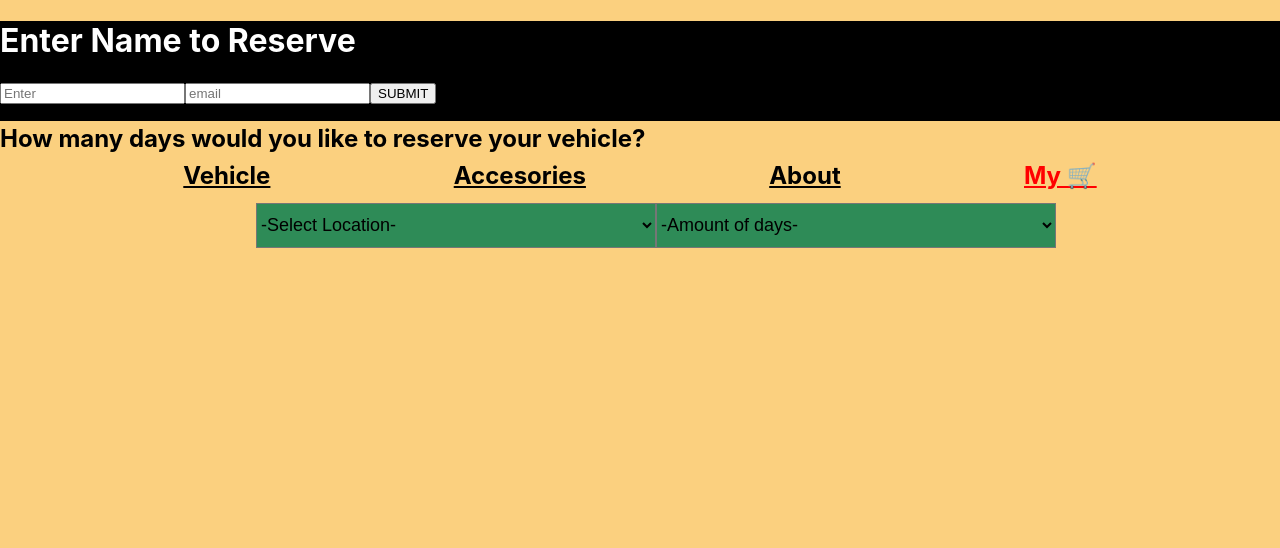
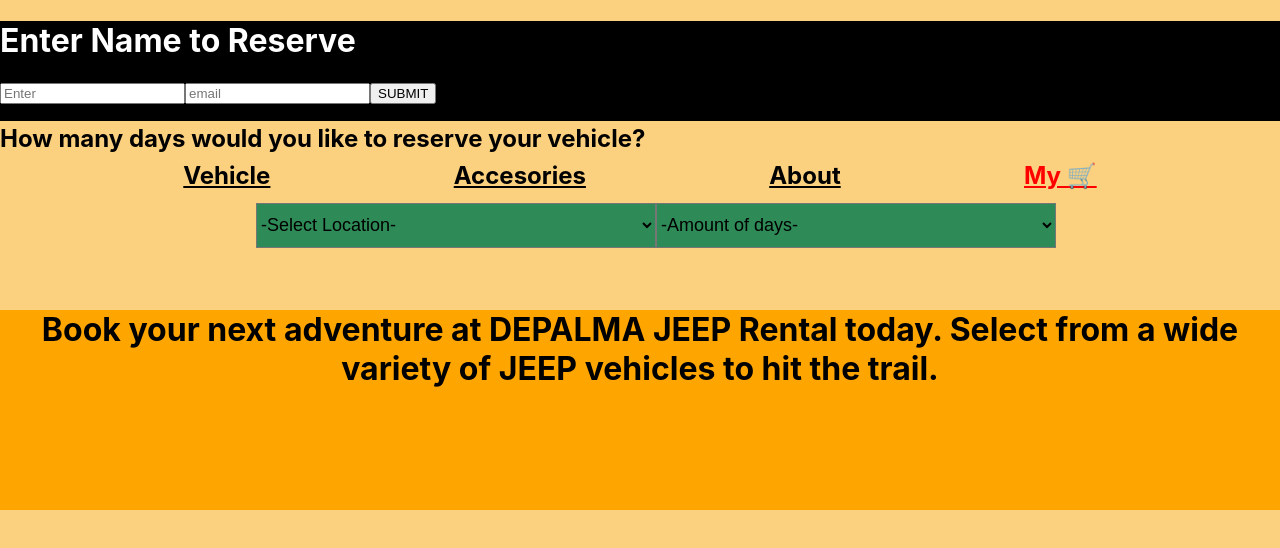
Before and after one commit to Briandepalmas/DepalmaRental, a React (Create React App) app: page /About in a window 1280 px wide. Shown: the top 548 px of the page. Built offline with nearby package versions, Linux system fonts and the light colour scheme; no server answers.

Commit message:
css added to pictures

```diff
--- a/src/App.css
+++ b/src/App.css
@@ -1,5 +1,11 @@
 body{
   background-color: rgb(251, 208, 127);
+}
+#about{
+  margin-top: 100px;
+  text-align: center;
+  background-color: orange;
+  height:200px
 }
 #location{
   margin-left: 20%;
--- a/src/App.js
+++ b/src/App.js
@@ -4,6 +4,7 @@
 import Jeep from './components/Jeep'
 import Cart from './components/Cart'
 import Accesories from './components/Accesories'
+import About from './components/About'
 import './App.css';
 
 function App() {
@@ -18,7 +19,7 @@
         <nav className="nav">
           <h1><Link to="/jeep">Vehicle</Link></h1>
           <h1><Link to="/Accesories">Accesories</Link></h1>
-          <h1><Link to="/Product">About</Link></h1>
+          <h1><Link to="/About">About</Link></h1>
           <h1><Link id="cart" to="/cart">My 🛒</Link></h1>
         </nav>
 
@@ -26,8 +27,7 @@
           <Route exact path="/jeep" component={Jeep} />
           <Route exact path="/cart" component={Cart} />
           <Route exact path="/Accesories" component={Accesories} />
-          {/* <Route exact path="/Product" component={Products} />
-          <Route exact path="/Login" component={Login} />  */}
+          <Route exact path="/About" component={About} />
         </Switch>
 
       </div>
--- /dev/null
+++ b/src/components/About.js
@@ -0,0 +1,9 @@
+import React from 'react'
+
+export default function About() {
+    return (
+        <div>
+            <h1 id="about">Book your next adventure at DEPALMA JEEP Rental today. Select from a wide variety of JEEP vehicles to hit the trail.</h1>
+        </div>
+    )
+}
--- a/src/components/Accesories.js
+++ b/src/components/Accesories.js
@@ -51,16 +51,16 @@
 
             <div className="jeeps">
 
-             <img src="https://cnet2.cbsistatic.com/img/MH34bc-EK5oBEUKfcgqhaCerq10=/940x0/2019/09/26/25dfe142-99e1-494d-98a7-4c80b7abd663/2020-wrangler-promo.jpg" width="300" height="200" alt="jeep"/>
-             <img src="https://cnet2.cbsistatic.com/img/MH34bc-EK5oBEUKfcgqhaCerq10=/940x0/2019/09/26/25dfe142-99e1-494d-98a7-4c80b7abd663/2020-wrangler-promo.jpg" width="300" height="200" alt="jeep"/>
-             <img src="https://cnet2.cbsistatic.com/img/MH34bc-EK5oBEUKfcgqhaCerq10=/940x0/2019/09/26/25dfe142-99e1-494d-98a7-4c80b7abd663/2020-wrangler-promo.jpg" width="300" height="200" alt="jeep"/>
-             <img src="https://cnet2.cbsistatic.com/img/MH34bc-EK5oBEUKfcgqhaCerq10=/940x0/2019/09/26/25dfe142-99e1-494d-98a7-4c80b7abd663/2020-wrangler-promo.jpg" width="300" height="200" alt="jeep"/>
+             <img src="https://www.gear.jeep.com/media/catalog/product/j/e/jeep-beck-mug-14rfl.jpg?quality=80&bg-color=255,255,255&fit=bounds&height=700&width=700&canvas=700:700" width="300" height="200" alt="jeep"/>
+             <img src="https://store.juventus.com/data/store/product/2/26345/product.jpg" width="300" height="200" alt="jeep"/>
+             <img src="https://s.yimg.com/aah/yhst-83673118800219/jeep-658-golf-umbrella-16.jpg" width="300" height="200" alt="jeep"/>
+             <img src="https://i.etsystatic.com/20076583/r/il/77e6b2/1875331862/il_794xN.1875331862_8qyr.jpg" width="300" height="200" alt="jeep"/>
             </div>
             <div id="click">
-              <button value="25" onClick={()=>this.setState({itemName:"heroku",itemPrice:25})}>Add Item</button>
-              <button value="50" onClick={()=>this.setState({itemName:"zzzzzz",itemPrice:50})}>Add Item</button>
-              <button>Add Item</button>
-              <button>Add Item</button>
+             <h1>Mug $25<button  onClick={()=>this.setState({itemName:"T-Shirt",itemPrice:25})}>Add Item</button></h1>
+             <h1>Jersey $100<button  onClick={()=>this.setState({itemName:"",itemPrice:50})}>Add Item</button></h1>
+             <h1>Umbrella $35<button>Add Item</button></h1>
+             <h1>Beach Towel $40<button>Add Item</button></h1>
             </div>
             </React.Fragment>
         )
```
Also changed, not shown: src/components/Test.js (deleted).
